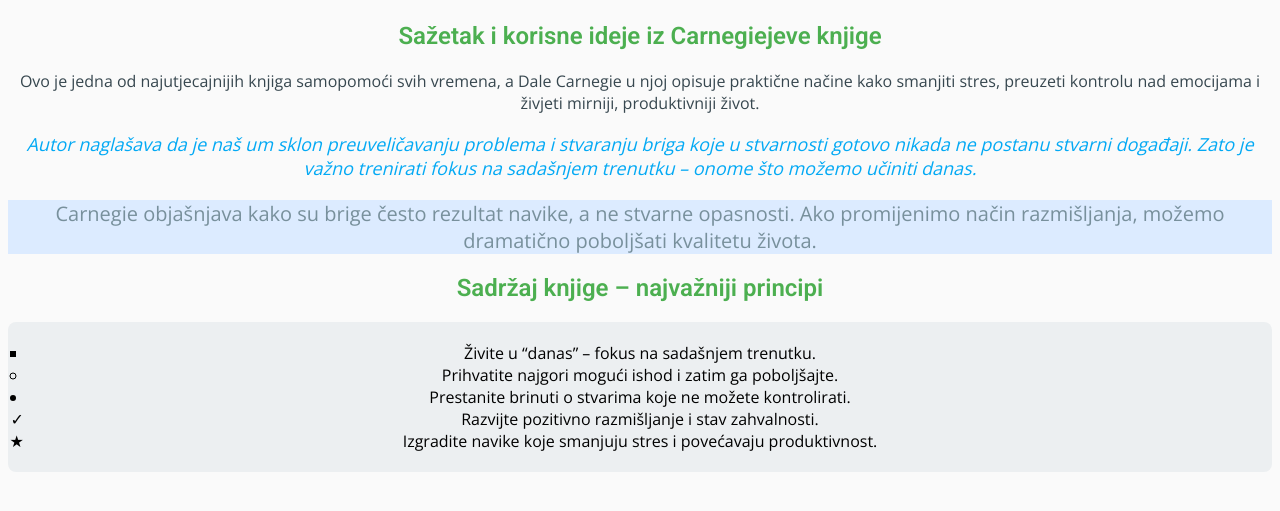
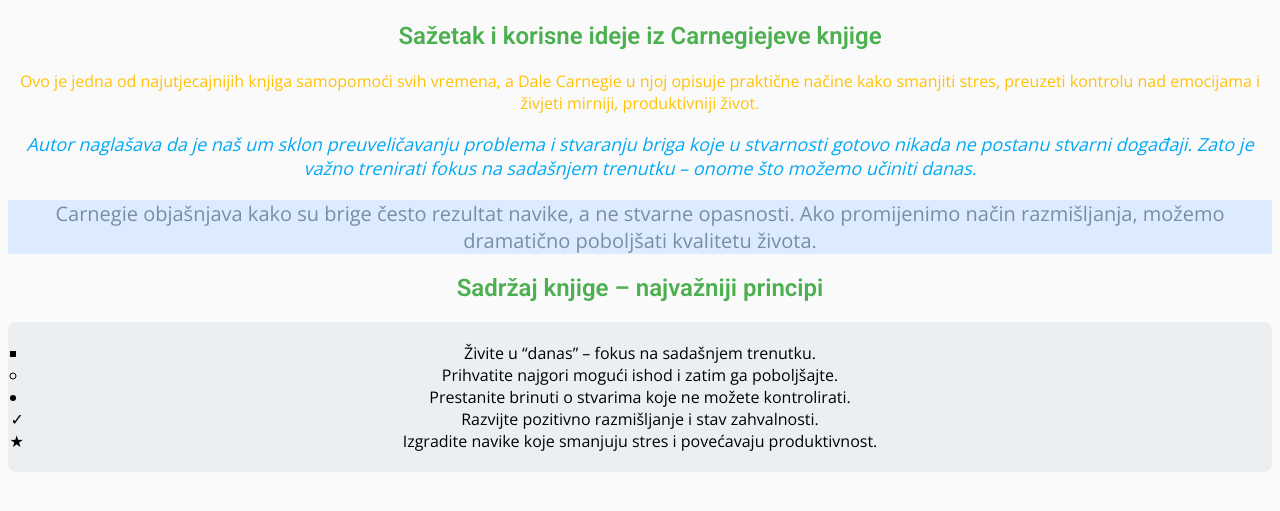
Before and after one commit to magdalenajurkic/wp_jurkic_magdalena, a plain HTML site: page zadace/zadaca3.html in a window 1280 px wide. Shown: the part 139-650 px from the top of the page. Drawn offline with nearby package versions, Linux system fonts and the light colour scheme; files that its build step writes are made by us from their sources.

Commit message:
zadaca 3

```diff
--- a/styles_zadaca3.css
+++ b/styles_zadaca3.css
@@ -40,6 +40,11 @@
 }
 
 /* Klasa highlight – zadatak 5 */
-.highlight {
-    color: #FFC107;
+p.highlight {
+    color: #FFC107; /* sada specifičnost pobjeđuje p:nth-of-type(1) */
 }
+
+/* Treći paragraf - internal CSS (Zadatak 7) */
+#paragraf3 {
+    background-color: rgb(220, 235, 255);
+}
```
Also changed, not shown: zadace/zadaca3.html (+1 -1 lines).
